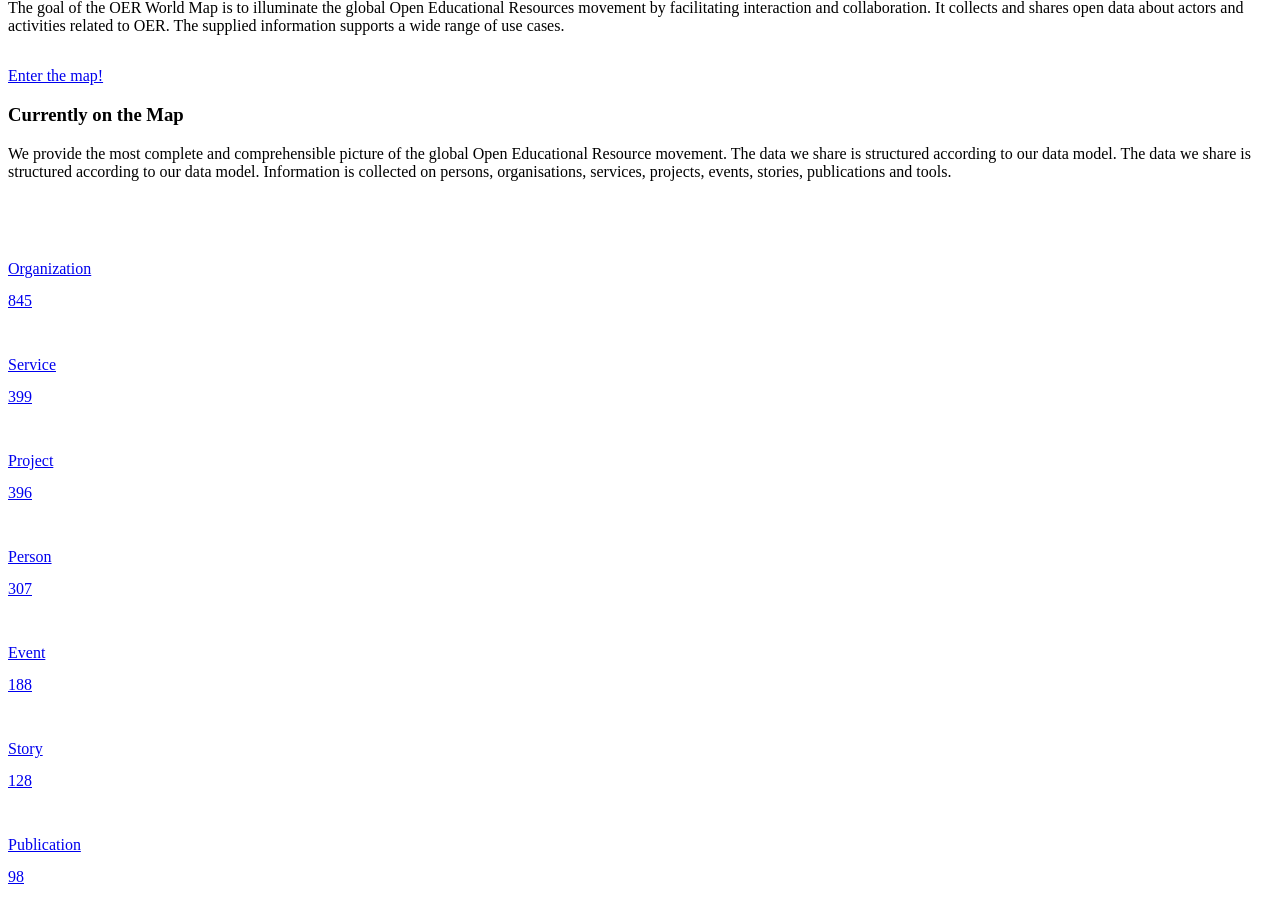
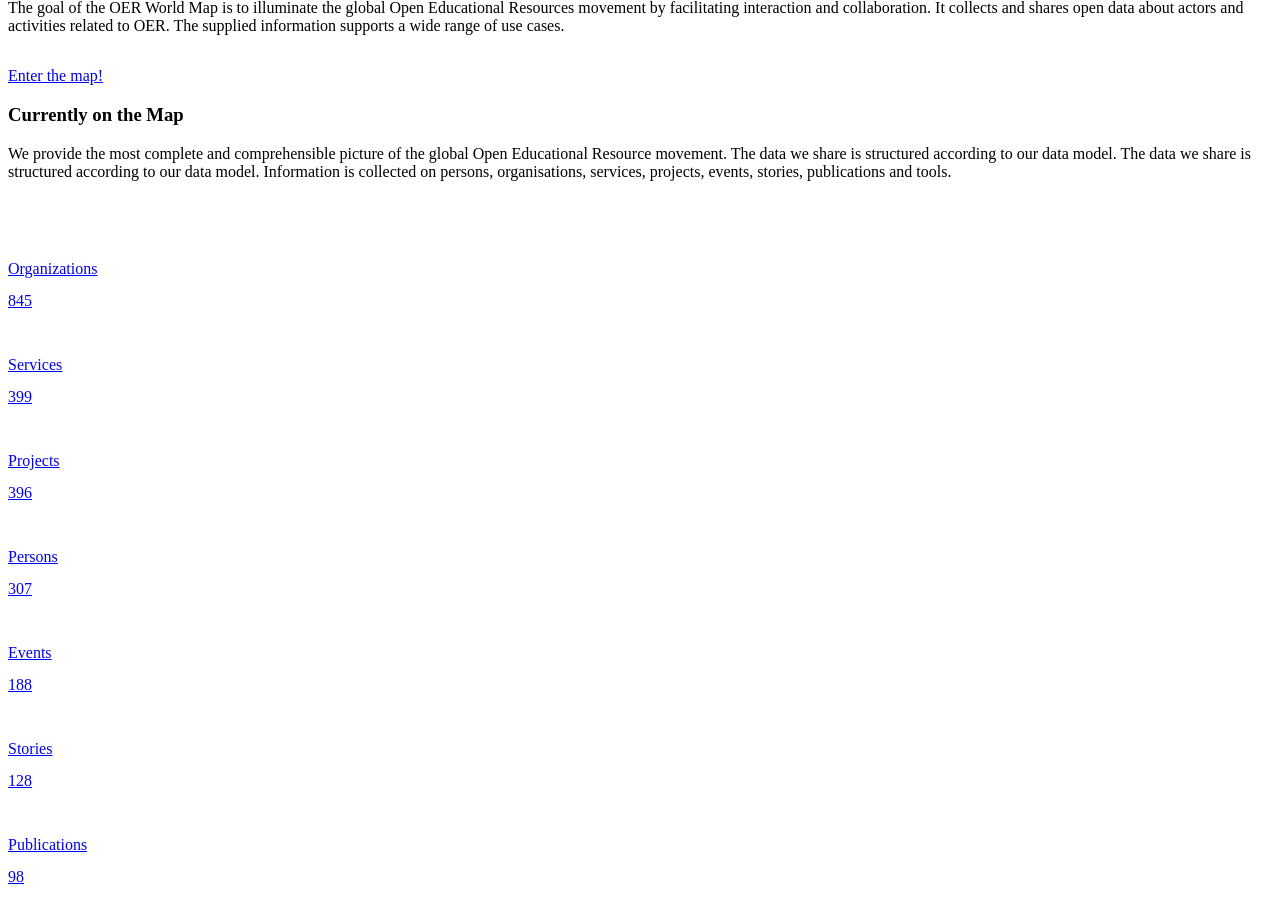
Before and after one commit to hbz/oerworldmap-static, a Jekyll site: the page built from index.html, in a window 1280 px wide and 900 px high, scrolled down 2568 px. Built offline with Jekyll 4.4.1, drawn with Linux system fonts in a browser that asks for light colours; nearby versions of some CDN libraries.

Commit message:
make on-the-map plural

```diff
--- a/_includes/_landingpage/on-the-map.html
+++ b/_includes/_landingpage/on-the-map.html
@@ -9,7 +9,7 @@
   <div class="col">
       <a href="/resource/?filter.about.@type=Organization">
           <i class="fa fa-users"></i><br/>
-          Organization<br/>
+          Organizations<br/>
           <span class="large">845</span>
       </a>
   </div>
@@ -17,7 +17,7 @@
   <div class="col">
       <a href="/resource/?filter.about.@type=Service">
           <i class="fa fa-desktop"></i><br/>
-          Service<br/>
+          Services<br/>
           <span class="large">399</span>
       </a>
   </div>
@@ -25,7 +25,7 @@
   <div class="col">
       <a href="/resource/?filter.about.@type=Action">
           <i class="fa fa-gears"></i><br/>
-          Project<br/>
+          Projects<br/>
           <span class="large">396</span>
       </a>
   </div>
@@ -33,7 +33,7 @@
   <div class="col">
       <a href="/resource/?filter.about.@type=Person">
           <i class="fa fa-user"></i><br/>
-          Person<br/>
+          Persons<br/>
           <span class="large">307</span>
       </a>
   </div>
@@ -41,7 +41,7 @@
   <div class="col">
       <a href="/resource/?filter.about.@type=Event">
           <i class="fa fa-calendar"></i><br/>
-          Event<br/>
+          Events<br/>
           <span class="large">188</span>
       </a>
   </div>
@@ -49,7 +49,7 @@
   <div class="col">
       <a href="/resource/?filter.about.@type=Article">
           <i class="fa fa-comment"></i><br/>
-          Story<br/>
+          Stories<br/>
           <span class="large">128</span>
       </a>
   </div>
@@ -57,7 +57,7 @@
   <div class="col">
       <a href="/resource/?filter.about.@type=WebPage">
           <i class="fa fa-book"></i><br/>
-          Publication<br/>
+          Publications<br/>
           <span class="large">98</span>
       </a>
   </div>
```
Also changed, not shown: other parts of _includes/_landingpage/on-the-map.html (+1 -1 lines).
